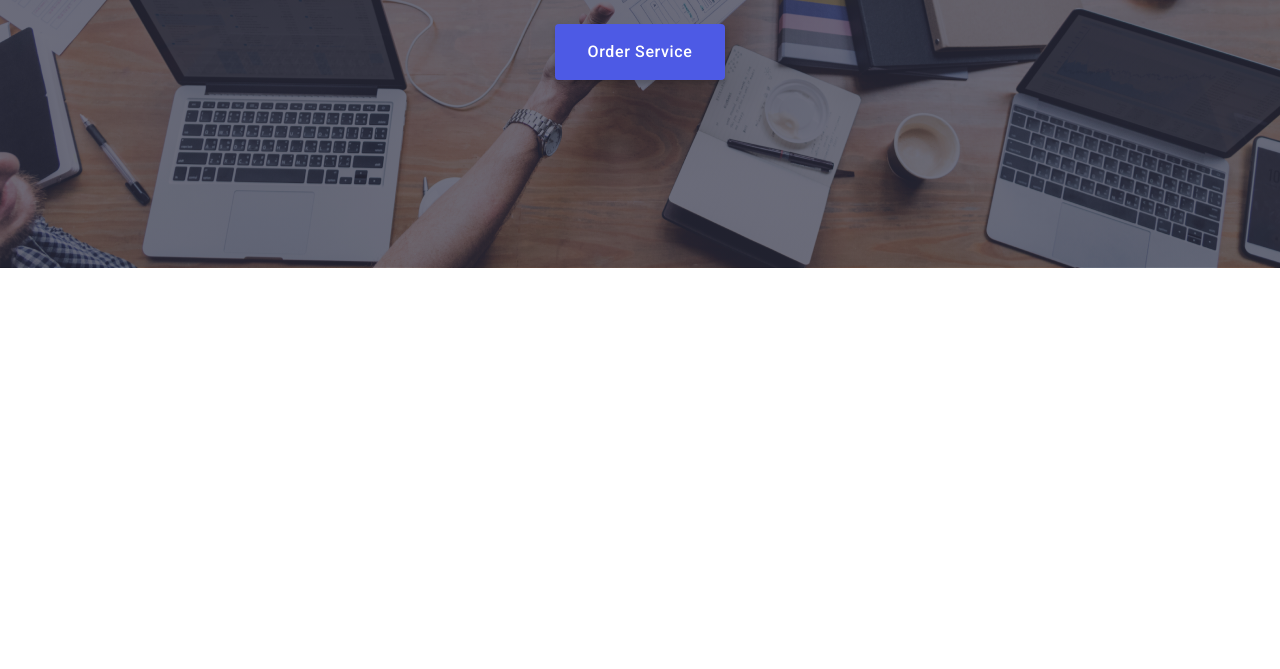
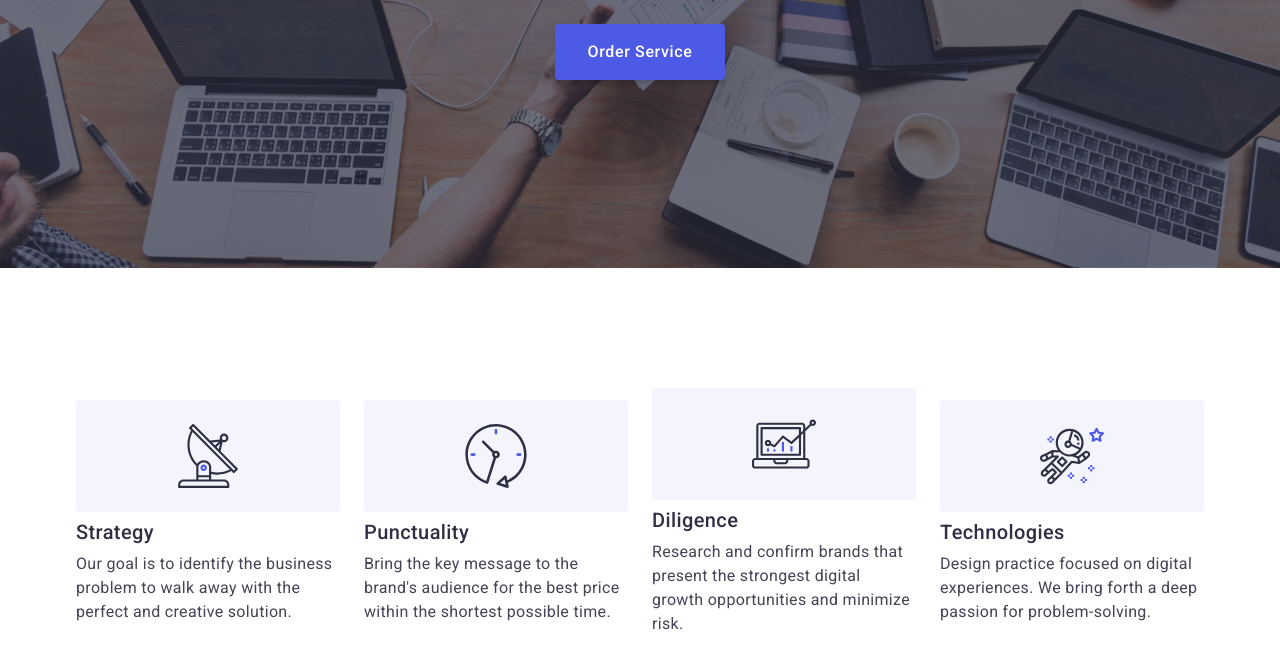
Before and after one commit to korysergey55/goit-markup-hw-06, a plain HTML site: page index.html in a window 1280 px wide. Shown: the part 405-1074 px from the top of the page. Before the commit the page ends 800 px from the top, so only its background shows below. Drawn offline with nearby package versions, Linux system fonts and the light colour scheme.

Commit message:
responsive-advantages

```diff
--- a/css/index.css
+++ b/css/index.css
@@ -3,3 +3,4 @@
 @import '../css/base/container.css';
 @import '../css/layout/header.css';
 @import '../css/layout/hero.css';
+@import '../css/layout/advantages.css';
--- /dev/null
+++ b/css/layout/advantages.css
@@ -0,0 +1,98 @@
+.advantages {
+  padding-top: 96px;
+  padding-bottom: 96px;
+}
+.advantages .list{
+  display: flex;
+  flex-direction: column;
+  justify-content: center;
+  align-items: center;
+  flex-wrap: wrap;
+  gap: 72px;
+}
+.advantages .list .item{
+  flex-basis: calc((100% - 3 * 24px) / 4)
+}
+.advantages .wripper{
+  display: none;
+}
+.advantages .title{
+  margin-bottom: 8px;
+
+  font-size: 36px;
+  font-weight: 700;
+  line-height: 1.11;
+  letter-spacing: 0.72px;
+  text-align: center;
+
+  color: var(--text-color-secindary);
+}
+.advantages .text{
+ color: var(--text-color);
+}
+
+@media screen and (min-width:768px) {
+
+.advantages .list{
+  flex-direction: row;
+  justify-content: center;
+  flex-wrap: wrap;
+  gap:72px 24px ;
+}
+.advantages .list .item{
+  min-width: 356px;
+}
+
+.advantages .title{
+  text-align: left;
+}
+.advantages .text{
+  max-width: 264px;
+  color: var(--text-color);
+}
+}
+
+@media screen and (min-width:1158px) {
+   .advantages {
+  padding-top: 120px;
+  padding-bottom: 120px;
+}
+.advantages .list{
+  display: flex;
+  justify-content: center;
+  align-items: center;
+  flex-wrap: wrap;
+  gap: 24px;
+}
+.advantages .list .item{
+  min-width: 0;
+  flex-basis: calc((100% - 3 * 24px) / 4)
+}
+.advantages .wripper{
+  display: flex;
+  align-items: center;
+  justify-content: center;
+  margin-bottom: 8px;
+
+  background-color: #f4f4fd;
+  border-radius: 4px;
+}
+.advantages .icon{
+  margin-top: 24px;
+  margin-bottom: 24px;
+  fill: black;
+}
+.advantages .title{
+  margin-bottom: 8px;
+
+  font-size: 20px;
+  font-weight: 500;
+  line-height: 1.2;
+  letter-spacing: 0.4px;
+  color: var(--text-color-secindary);
+}
+.advantages .text{
+  max-width: 264px;
+  color: var(--text-color);
+}
+}
--- a/css/styles.css
+++ b/css/styles.css
@@ -157,7 +157,7 @@
 } */
 
 /* ====================== ADVANTAGES ==========================================*/
-.advantages {
+/* .advantages {
   padding-top: 120px;
   padding-bottom: 120px;
 }
@@ -197,7 +197,7 @@
 .advantages .text{
   max-width: 264px;
   color: var(--text-color);
-}
+} */
 
 /* ====================== WHAT WE ARE DOING ==========================================*/
 .doing{
--- a/index.html
+++ b/index.html
@@ -140,7 +140,7 @@
           </button>
         </div>
       </section>
-      <!-- <section class="advantages">
+      <section class="advantages">
         <div class="container">
           <h2 class="visually-hidden">Advantages</h2>
           <ul class="list">
@@ -194,7 +194,7 @@
             </li>
           </ul>
         </div>
-      </section> -->
+      </section>
       <!-- <section class="doing">
         <div class="container">
           <h2 class="title">What are we doing</h2>
```
